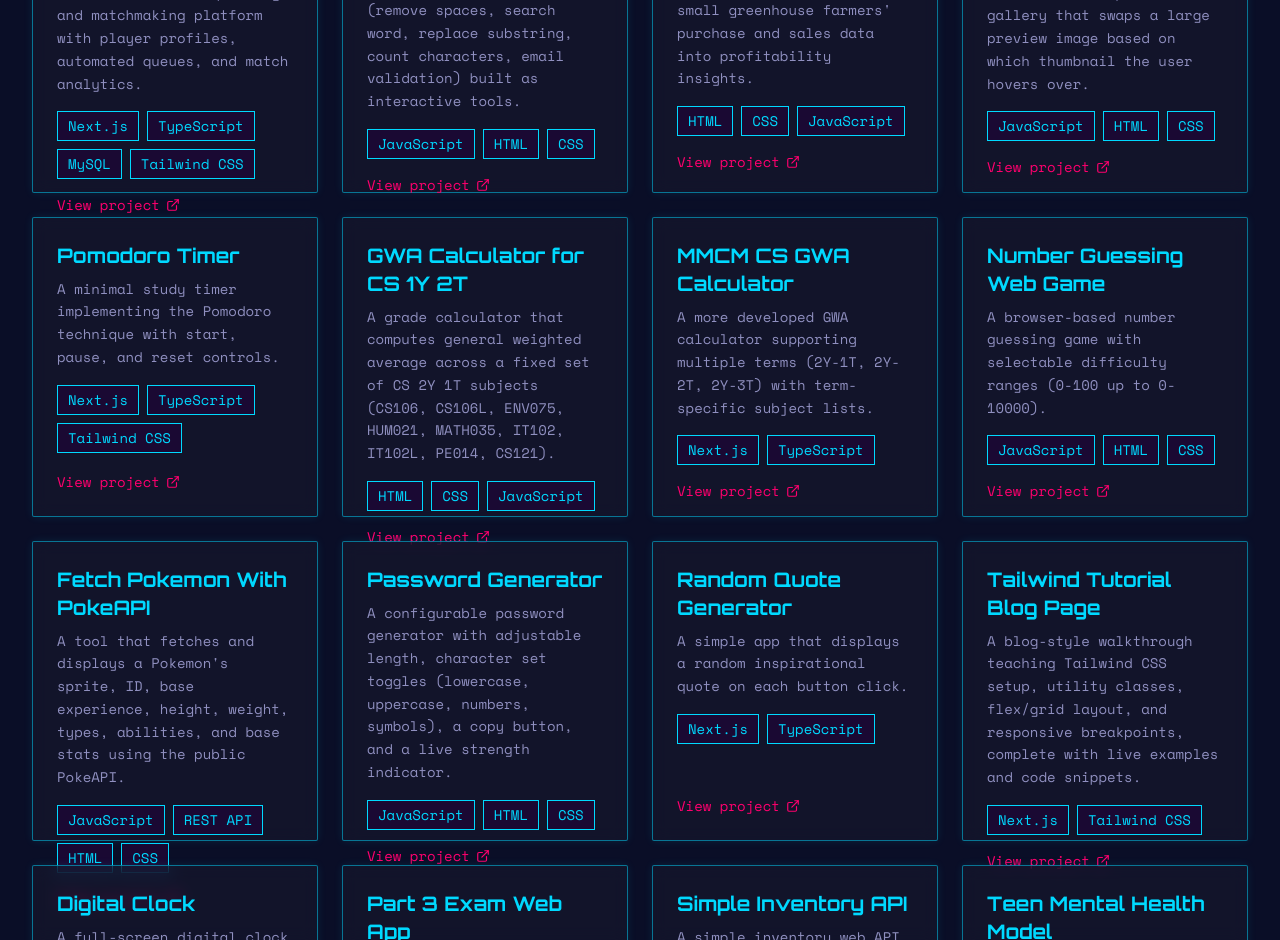
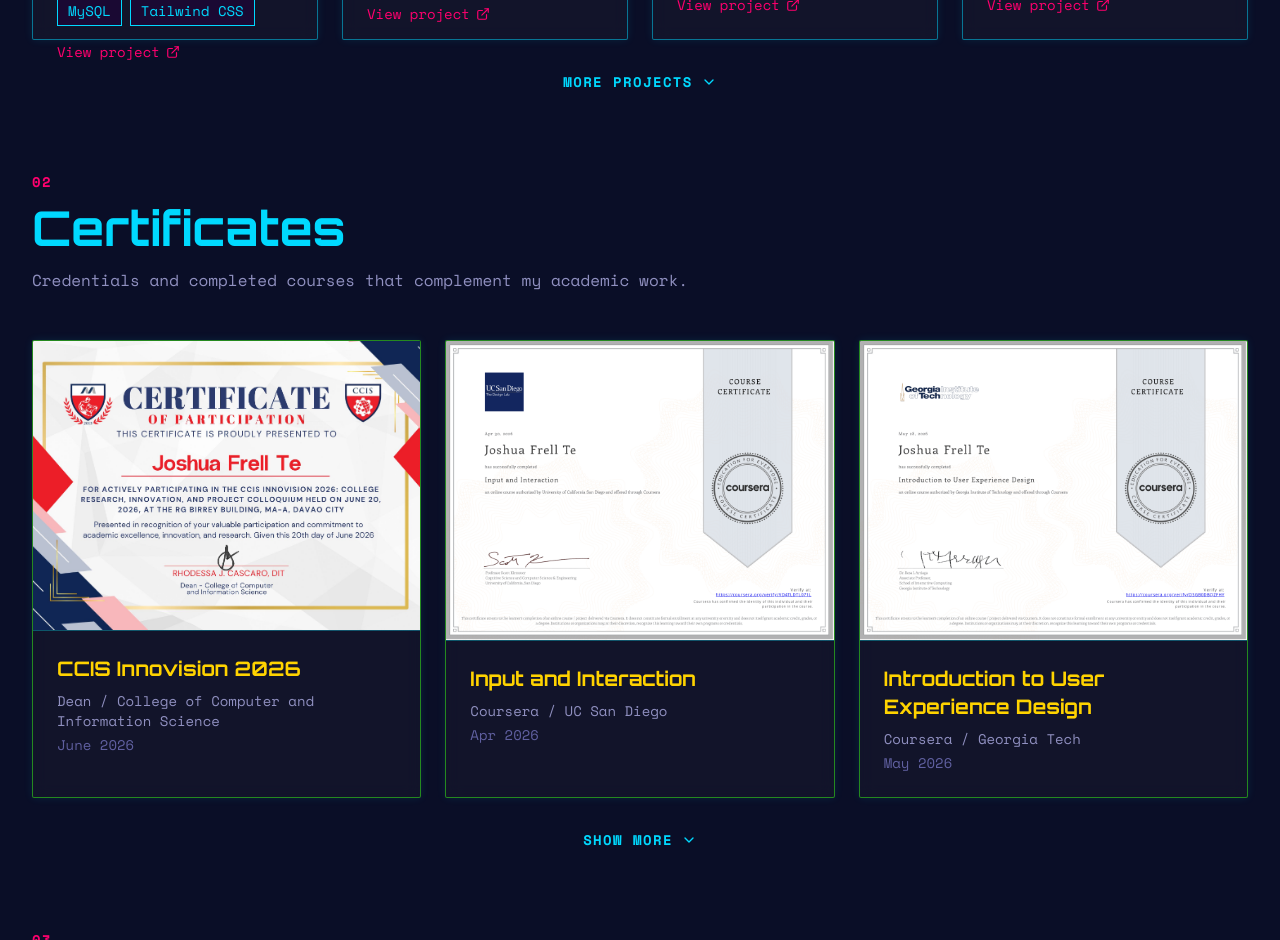
Before and after one commit to joshuafrellte/HCI-Portfolio, a Next.js app: page / in a window 1280 px wide. Shown: the part 1860-2800 px from the top of the page. Built offline with nearby package versions, Linux system fonts and the light colour scheme; a web font is replaced by a local one.

Commit message:
feat: replaced placeholder content and aligned elements

```diff
--- a/components/CertificateCard.tsx
+++ b/components/CertificateCard.tsx
@@ -18,12 +18,13 @@
 
   return (
     <motion.div
+      className="h-full"
       whileHover={{ scale: 1.02 }}
       transition={{ duration: 0.3 }}
     >
       <Card
         interactive
-        className="lg:h-[400px] xl:h-[470px] flex flex-col overflow-hidden border-neon-green/50 hover:border-neon-magenta/70"
+        className="h-full flex flex-col overflow-hidden border-neon-green/50 hover:border-neon-magenta/70"
       >
         <motion.div
           className="flex aspect-[4/3] items-center justify-center border-b border-neon-cyan/30 bg-gradient-to-br from-neon-green/5 to-neon-magenta/5"
--- a/components/Certificates.tsx
+++ b/components/Certificates.tsx
@@ -1,6 +1,9 @@
 'use client';
 
-import { motion } from 'framer-motion';
+import { useState } from 'react';
+import { motion, AnimatePresence } from 'framer-motion';
+import { FiChevronDown } from 'react-icons/fi';
+
 import { certificates } from "@/data/certificates";
 import CertificateCard from "./CertificateCard";
 import SectionHeader from "@/components/ui/SectionHeader";
@@ -28,6 +31,11 @@
 };
 
 export default function Certificates() {
+  const [expanded, setExpanded] = useState(false);
+
+  const featuredCertificates = certificates.slice(0, 3);
+  const remainingCertificates = certificates.slice(3);
+
   return (
     <section
       id="certificates"
@@ -41,19 +49,91 @@
         description="Credentials and completed courses that complement my academic work."
       />
 
+      {/* Featured */}
       <motion.div
-        className="mt-12 grid gap-4 sm:grid-cols-2 sm:gap-6 lg:grid-cols-4"
+        className="mt-12 grid gap-6 md:grid-cols-3"
         variants={containerVariants}
         initial="hidden"
         whileInView="visible"
         viewport={{ once: true, margin: "-100px" }}
       >
-        {certificates.map((certificate) => (
-          <motion.div key={certificate.id} variants={itemVariants}>
+        {featuredCertificates.map((certificate) => (
+          <motion.div
+            key={certificate.id}
+            variants={itemVariants}
+            className="h-full"
+          >
             <CertificateCard certificate={certificate} />
           </motion.div>
         ))}
       </motion.div>
+
+      {/* Collapsible */}
+      <AnimatePresence initial={false}>
+        {expanded && (
+          <motion.div
+            initial={{ height: 0, opacity: 0 }}
+            animate={{
+              height: "auto",
+              opacity: 1,
+              transition: {
+                height: {
+                  duration: 0.35,
+                },
+                opacity: {
+                  duration: 0.2,
+                  delay: 0.1,
+                },
+              },
+            }}
+            exit={{
+              height: 0,
+              opacity: 0,
+              transition: {
+                opacity: { duration: 0.15 },
+                height: { duration: 0.3 },
+              },
+            }}
+            className="overflow-hidden"
+          >
+            <motion.div
+              className="h-full mt-6 grid gap-4 sm:grid-cols-2 sm:gap-6 lg:grid-cols-4"
+              variants={containerVariants}
+              initial="hidden"
+              animate="visible"
+            >
+              {remainingCertificates.map((certificate) => (
+                <motion.div
+                  key={certificate.id}
+                  variants={itemVariants}
+                  className="h-full"
+                >
+                  <CertificateCard certificate={certificate} />
+                </motion.div>
+              ))}
+            </motion.div>
+          </motion.div>
+        )}
+      </AnimatePresence>
+
+      {/* Toggle */}
+      <div className="mt-8 flex justify-center">
+        <button
+          type="button"
+          onClick={() => setExpanded(!expanded)}
+          aria-expanded={expanded}
+          className="inline-flex items-center gap-2 text-sm font-bold uppercase tracking-widest text-neon-cyan transition-all duration-200 hover:text-neon-magenta"
+        >
+          {expanded ? "Show Less" : "Show More"}
+          <motion.span
+            animate={{ rotate: expanded ? 180 : 0 }}
+            transition={{ duration: 0.3 }}
+            className="inline-flex"
+          >
+            <FiChevronDown className="h-4 w-4" aria-hidden="true" />
+          </motion.span>
+        </button>
+      </div>
     </section>
   );
 }
--- a/components/Footer.tsx
+++ b/components/Footer.tsx
@@ -93,7 +93,7 @@
             className="font-serif text-4xl font-bold text-neon-cyan sm:text-5xl"
             style={{ textShadow: "0 0 10px rgba(0, 217, 255, 0.5), 0 0 20px rgba(0, 217, 255, 0.3)" }}
           >
-            Let&apos;s Connect
+            Let's Connect
           </motion.h2>
           <motion.p
             variants={itemVariants}
@@ -105,8 +105,8 @@
             variants={itemVariants}
             className="mx-auto mt-4 max-w-xl text-base text-neutral-200"
           >
-            Whether you have a project in mind or want to discuss HCI, software
-            design, or academic work — I&apos;d like to hear from you.
+            Whether you have a project in mind or want to full-stack web development, software
+            design, or academic work, I'd like to hear from you.
           </motion.p>
           <motion.div
             variants={itemVariants}
@@ -178,14 +178,14 @@
           </motion.ul>
 
           <motion.p
-            className="mt-10 border-t border-neon-cyan/20 pt-6 text-xs text-neutral-500"
+            className="mt-10 border-t border-neon-cyan/20 pt-6 text-xs text-neutral-300"
             initial={{ opacity: 0 }}
             whileInView={{ opacity: 1 }}
             viewport={{ once: true }}
             transition={{ duration: 0.6, delay: 0.3 }}
           >
             © {new Date().getFullYear()} Joshua Frell Te. Cyberpunk e-portfolio
-            — powered by Framer Motion, Embla, and neon dreams.
+            powered by Framer Motion, Embla, and neon dreams.
           </motion.p>
         </div>
       </motion.footer>
--- a/components/Hero.tsx
+++ b/components/Hero.tsx
@@ -35,7 +35,7 @@
     <section
       id="hero"
       aria-labelledby="hero-heading"
-      className="section-padding-hero section-container mt-24 flex min-h-[88vh] flex-col justify-center"
+      className="section-padding-hero section-container mt-12 flex min-h-[88vh] flex-col justify-center"
     >
       <div className="grid gap-10 lg:grid-cols-[1fr_auto] lg:items-center lg:gap-16">
         <motion.div
@@ -185,7 +185,7 @@
               fill
               sizes="384px"
               className="object-cover"
-              style={{ mixBlendMode: "screen", filter: "brightness(1.1) saturate(1.3) hue-rotate(160deg)", transform: "translate(-16px, 8px)" }}
+              style={{ mixBlendMode: "screen", filter: "brightness(0.9) saturate(1.3) hue-rotate(160deg)", transform: "translate(-24px, 8px)" }}
               aria-hidden="true"
             />
             <Image
@@ -193,7 +193,7 @@
               alt=""
               fill
               sizes="384px"
-              className="object-cover opacity-90"
+              className="object-cover opacity-100"
             />
             <Image
               src="/profilepicforportfolio-removebg-preview.png"
@@ -201,14 +201,14 @@
               fill
               sizes="384px"
               className="object-cover"
-              style={{ mixBlendMode: "screen", filter: "brightness(0.) saturate(2.5) hue-rotate(-20deg)", transform: "translate(16px, -8px)" }}
+              style={{ mixBlendMode: "screen", filter: "brightness(0.4) saturate(2.5) hue-rotate(-20deg)", transform: "translate(24px, -8px)" }}
               aria-hidden="true"
             />
           </div>
         </motion.div>
       </div>
 
-      <motion.dl
+      {/* <motion.dl
         className="mt-16 grid grid-cols-2 gap-4 border-t border-neon-cyan/30 pt-10 sm:grid-cols-4 sm:gap-6"
         initial="hidden"
         whileInView="visible"
@@ -223,11 +223,11 @@
             </dd>
           </motion.div>
         ))}
-      </motion.dl>
+      </motion.dl> */}
 
       <motion.a
         href="#projects"
-        className="mt-12 inline-flex items-center gap-2 self-center text-sm font-bold text-neon-cyan transition-all duration-200 hover:text-neon-magenta uppercase tracking-widest lg:mt-16"
+        className="mt-16 inline-flex items-center gap-2 self-center text-sm font-bold text-neon-cyan transition-all duration-200 hover:text-neon-magenta uppercase tracking-widest lg:mt-32"
         aria-label="Scroll to Projects section"
         animate={{ y: [0, 6, 0] }}
         transition={{ duration: 2, repeat: Infinity }}
--- a/components/Projects.tsx
+++ b/components/Projects.tsx
@@ -1,6 +1,8 @@
 'use client';
 
-import { motion } from 'framer-motion';
+import { useState } from 'react';
+import { motion, AnimatePresence } from 'framer-motion';
+import { FiChevronDown } from 'react-icons/fi';
 import { projects } from "@/data/projects";
 import ProjectCard from "./ProjectCard";
 import SectionHeader from "@/components/ui/SectionHeader";
@@ -27,9 +29,15 @@
   },
 };
 
+const VISIBLE_COUNT = 4;
+
 export default function Projects() {
+  const [expanded, setExpanded] = useState(false);
+
   const featured = projects.find((p) => p.featured);
   const others = projects.filter((p) => !p.featured);
+  const alwaysVisible = others.slice(0, VISIBLE_COUNT);
+  const collapsible = others.slice(VISIBLE_COUNT);
 
   return (
     <section
@@ -57,7 +65,7 @@
           </motion.div>
         )}
 
-        {others.length > 0 && (
+        {alwaysVisible.length > 0 && (
           <motion.div
             className="grid gap-4 sm:grid-cols-2 sm:gap-6 lg:grid-cols-3 xl:grid-cols-4"
             variants={containerVariants}
@@ -65,13 +73,56 @@
             whileInView="visible"
             viewport={{ once: true, margin: "-100px" }}
           >
-            {others.map((project) => (
+            {alwaysVisible.map((project) => (
               <motion.div key={project.id} variants={itemVariants}>
                 <ProjectCard project={project} />
               </motion.div>
             ))}
           </motion.div>
         )}
+
+        {collapsible.length > 0 && (
+          <>
+            <AnimatePresence initial={false}>
+              {expanded && (
+                <motion.div
+                  key="collapsible-projects"
+                  initial={{ height: 0, opacity: 0 }}
+                  animate={{ height: "auto", opacity: 1 }}
+                  exit={{ height: 0, opacity: 0 }}
+                  transition={{ duration: 0.4, ease: "easeInOut" }}
+                  className="overflow-hidden"
+                >
+                  <div className="grid gap-4 pt-4 sm:grid-cols-2 sm:gap-6 sm:pt-6 lg:grid-cols-3 xl:grid-cols-4">
+                    {collapsible.map((project) => (
+                      <div key={project.id}>
+                        <ProjectCard project={project} />
+                      </div>
+                    ))}
+                  </div>
+                </motion.div>
+              )}
+            </AnimatePresence>
+
+            <div className="flex justify-center pt-2">
+              <button
+                type="button"
+                onClick={() => setExpanded((prev) => !prev)}
+                aria-expanded={expanded}
+                className="inline-flex items-center gap-2 text-sm font-bold uppercase tracking-widest text-neon-cyan transition-all duration-200 hover:text-neon-magenta"
+              >
+                {expanded ? "Show less" : "More projects"}
+                <motion.span
+                  animate={{ rotate: expanded ? 180 : 0 }}
+                  transition={{ duration: 0.3 }}
+                  className="inline-flex"
+                >
+                  <FiChevronDown className="h-4 w-4" aria-hidden="true" />
+                </motion.span>
+              </button>
+            </div>
+          </>
+        )}
       </motion.div>
     </section>
   );
--- a/components/Skills.tsx
+++ b/components/Skills.tsx
@@ -50,7 +50,7 @@
       >
         {skillCategories.map(({ name, skills }, index) => (
           <motion.div key={name} variants={itemVariants}>
-            <Card className="p-4 sm:p-6 border-neon-magenta/50 hover:border-neon-green/70">
+            <Card className="h-full p-4 sm:p-6 border-neon-magenta/50 hover:border-neon-green/70">
               <motion.span
                 className="text-sm font-bold uppercase tracking-widest text-neon-magenta tabular-nums"
                 aria-hidden="true"
--- a/data/projects.ts
+++ b/data/projects.ts
@@ -45,6 +45,43 @@
     link: "https://smashq-murex.vercel.app/",
   },
   {
+    id: "mmcm-gwa-calculator",
+    title: "MMCM CS GWA Calculator",
+    description:
+      "A more developed GWA calculator supporting multiple terms (2Y-1T, 2Y-2T, 2Y-3T) with term-specific subject lists.",
+    problem:
+      "The earlier GWA calculator only covered one term, so it couldn't scale to a student's full academic year.",
+    solution:
+      "Built a term-selectable calculator that swaps in the correct subject list per term and computes GWA accordingly.",
+    techStack: ["Next.js", "TypeScript"],
+    link: "https://mmcm-cs-gwa-calculator.vercel.app/",
+  },
+  {
+    id: "pomodoro-timer",
+    title: "Pomodoro Timer",
+    description:
+      "A minimal study timer implementing the Pomodoro technique with start, pause, and reset controls.",
+    problem:
+      "Needed a distraction-free timer for practicing focused work intervals.",
+    solution:
+      "Built a clean circular timer UI with session controls and visual countdown feedback.",
+    techStack: ["Next.js", "TypeScript", "Tailwind CSS"],
+    link: "https://pomodoro-timer-puce-seven.vercel.app/",
+  },
+
+  {
+    id: "inventory-api",
+    title: "Simple Inventory API",
+    description:
+      "A simple inventory web API built with Express.js currenty in progress.",
+    problem:
+      "Coursework required building a functioning web app under exam time constraints.",
+    solution:
+      "Built a quote board interface with themed styling and grid-based quote cards.",
+    techStack: ["Node.js", "Express.js", "MySQL"],
+    link: "https://github.com/joshuafrellte/inventory-api-rework.git",
+  },
+  {
     id: "machine-problems",
     title: "Machine Problems",
     description:
@@ -81,18 +118,6 @@
     link: "https://joshuafrellte.github.io/InteractivePhotoGallery/gallery.html",
   },
   {
-    id: "pomodoro-timer",
-    title: "Pomodoro Timer",
-    description:
-      "A minimal study timer implementing the Pomodoro technique with start, pause, and reset controls.",
-    problem:
-      "Needed a distraction-free timer for practicing focused work intervals.",
-    solution:
-      "Built a clean circular timer UI with session controls and visual countdown feedback.",
-    techStack: ["Next.js", "TypeScript", "Tailwind CSS"],
-    link: "https://pomodoro-timer-puce-seven.vercel.app/",
-  },
-  {
     id: "gwa-calculator",
     title: "GWA Calculator for CS 1Y 2T",
     description:
@@ -103,18 +128,6 @@
       "Built a form-based calculator that outputs the final GWA instantly from entered subject grades.",
     techStack: ["HTML", "CSS", "JavaScript"],
     link: "https://joshuafrellte.github.io/GWA-Calculator-for-MMCM-CS-2Y-1T/",
-  },
-  {
-    id: "mmcm-gwa-calculator",
-    title: "MMCM CS GWA Calculator",
-    description:
-      "A more developed GWA calculator supporting multiple terms (2Y-1T, 2Y-2T, 2Y-3T) with term-specific subject lists.",
-    problem:
-      "The earlier GWA calculator only covered one term, so it couldn't scale to a student's full academic year.",
-    solution:
-      "Built a term-selectable calculator that swaps in the correct subject list per term and computes GWA accordingly.",
-    techStack: ["Next.js", "TypeScript"],
-    link: "https://mmcm-cs-gwa-calculator.vercel.app/",
   },
   {
     id: "number-guessing-game",
@@ -201,18 +214,6 @@
     link: "https://it-103-m1-summative-exam-part-3.vercel.app/",
   },
   {
-    id: "inventory-api",
-    title: "Simple Inventory API",
-    description:
-      "A simple inventory web API built with Express.js currenty in progress.",
-    problem:
-      "Coursework required building a functioning web app under exam time constraints.",
-    solution:
-      "Built a quote board interface with themed styling and grid-based quote cards.",
-    techStack: ["Node.js", "Express.js", "MySQL"],
-    link: "https://github.com/joshuafrellte/inventory-api-rework.git",
-  },
-  {
     id: "teen-mental-health-model",
     title: "Teen Mental Health Model",
     description:
--- a/data/skills.ts
+++ b/data/skills.ts
@@ -5,19 +5,19 @@
 
 export const skillCategories: SkillCategory[] = [
   {
-    name: "Languages",
-    skills: ["TypeScript", "JavaScript", "Python", "Java", "C++", "SQL"],
+    name: "Web Development",
+    skills: ["React", "Next.js", "TypeScript", "Tailwind CSS", "Node.js", "Express.js", "REST APIs", "MySQL"],
   },
   {
-    name: "Frameworks / Tools",
-    skills: ["Next.js", "React", "Node.js", "Tailwind CSS", "Express.js", "Git", "Figma"],
+    name: "Data Science & Machine Learning",
+    skills: ["Python", "Pandas", "NumPy", "Scikit-Learn", "Matplotlib", "Jupyter Notebook"],
   },
   {
-    name: "Databases",
-    skills: ["PostgreSQL", "MongoDB", "Firebase", "Supabase"],
+    name: "Design & Workflow",
+    skills: ["Git", "Figma", "Agile", "Accessibility", "Responsive Design"],
   },
   {
-    name: "Design / Other",
-    skills: ["UI/UX Design", "Responsive Layout", "Accessibility", "Agile"],
+    name: "Human Skills",
+    skills: ["Problem Solving", "Collaboration", "Communication", "Adaptability", "Continuous Learning"],
   },
 ];
--- a/package.json
+++ b/package.json
@@ -12,6 +12,7 @@
     "embla-carousel": "^8.6.0",
     "embla-carousel-react": "^8.6.0",
     "framer-motion": "^12.42.2",
+    "lucide-react": "^1.23.0",
     "next": "16.2.10",
     "react": "19.2.4",
     "react-dom": "19.2.4",
```
Also changed, not shown: components/About.tsx (+10 -10 lines), 1 other file (tests, documents, lock files or other folders).
